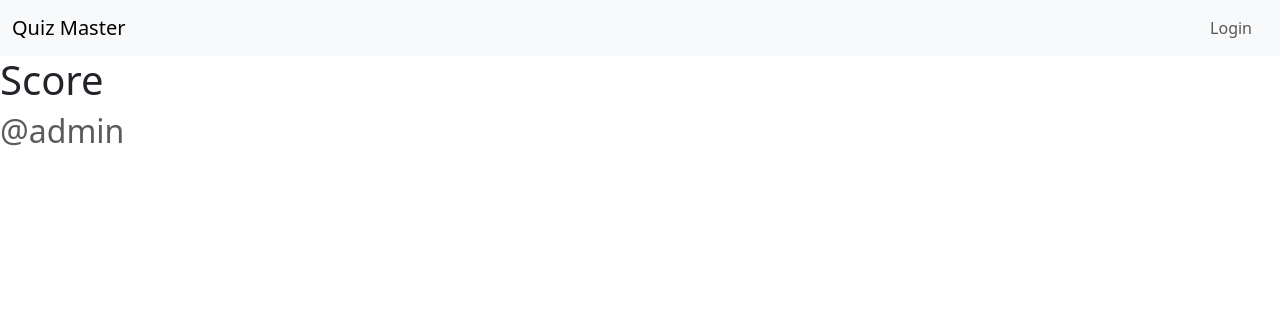
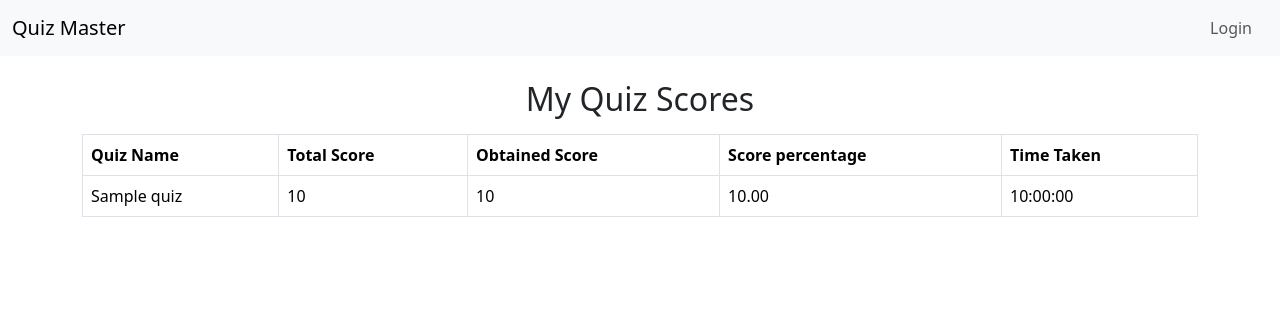
Before and after one commit to mayank2kumar/quiz_master_23f1003160_, a Flask app: template templates/score.html in a window 1280 px wide. Shown: the top 316 px of the page. Run offline with Flask 3, Linux system fonts and the light colour scheme; the template is opened without the code that fills it: values that come from a table or form of the project are taken from there, others are empty; tables that the repository leaves empty hold one stand-in row (values such as "Sample post").

Commit message:
Implemented score tracking and quiz result display

```diff
--- a/templates/score.html
+++ b/templates/score.html
@@ -1,15 +1,38 @@
-{% extends "layout.html" %}
+{% extends 'layout.html' %}
 
 {% block content %}
-    <h1>Score</h1>
-    <h2 class="text-muted">@{{user.username}} </h2>
-{# <p>Username: {{ user.username }}</p>
-<p>Email: {{ user.email }}</p>
-<p>Score: {{ user.score }}</p>
-<p>Rank: {{ user.rank }}</p>
-<p>Questions: {{ user.questions }}</p>
-<p>Answers: {{ user.answers }}</p>
-<p>Comments: {{ user.comments }}</p>
-<p>Created: {{ user.created }}</p>
-<p>Updated: {{ user.updated }}</p> #}
+<div class="container mt-4">
+    <h2 class="text-center">My Quiz Scores</h2>
+
+    {% if scores %}
+    <table class="table table-bordered mt-3">
+        <thead>
+            <tr>
+                <th>Quiz Name</th>
+                <th>Total Score</th>
+                <th>Obtained Score</th>
+                <th>Score percentage</th>
+                <th>Time Taken</th>
+            </tr>
+        </thead>
+        <tbody>
+            {% for score in scores %}
+            <tr>
+                {%for quiz in quizzes%}
+                    {%if quiz.id == score.quiz_id%}
+                        <td>{{ quiz.quiz_name }}</td>
+                    {%endif%}
+                {%endfor%}
+                <td>{{ score.total_score }}</td>
+                <td>{{ score.obtained_score }}</td>
+                <td>{{ '%.2f' | format(score.score_percentage) }}</td>
+                <td>{{ score.time_taken if score.time_taken else "N/A" }}</td>
+            </tr>
+            {% endfor %}
+        </tbody>
+    </table>
+    {% else %}
+    <p class="text-center">You haven't attempted any quizzes yet.</p>
+    {% endif %}
+</div>
 {% endblock %}
```
Also changed, not shown: templates/quiz_results.html (added, +39 -0 lines).
